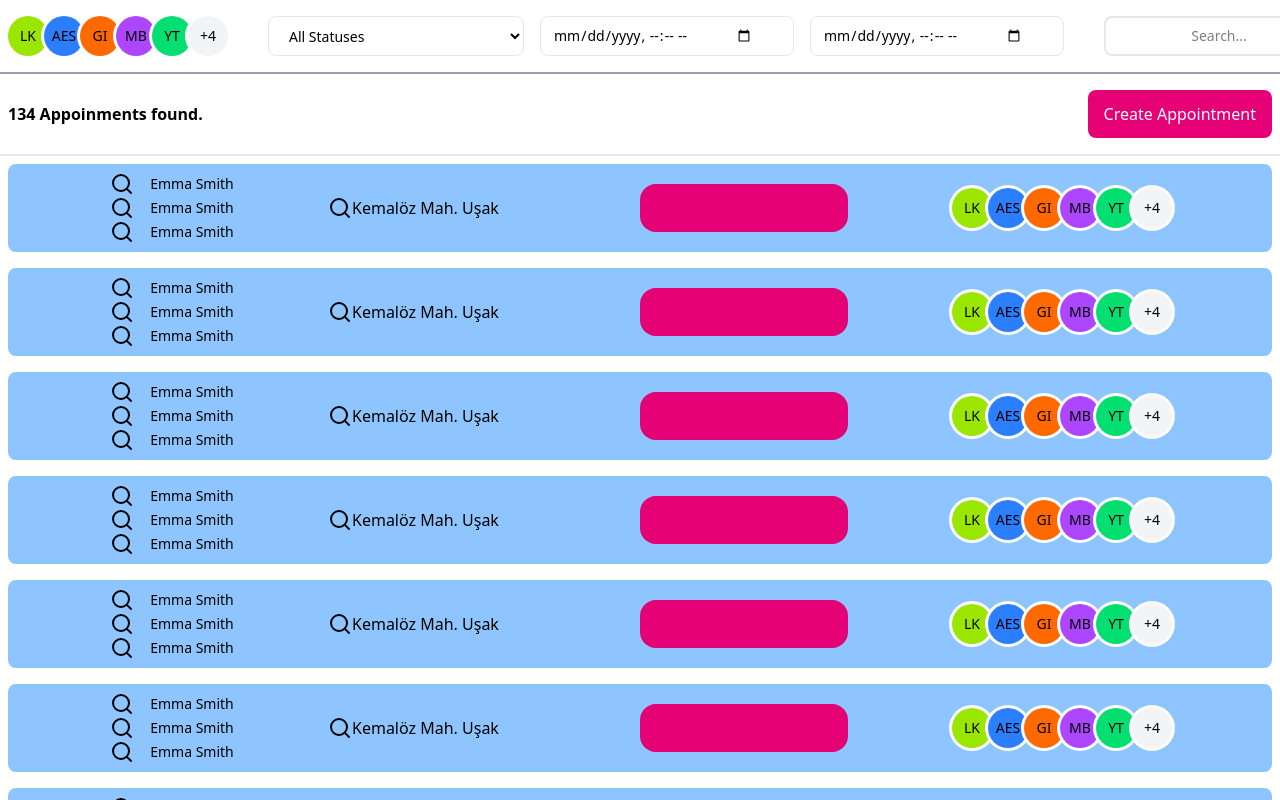
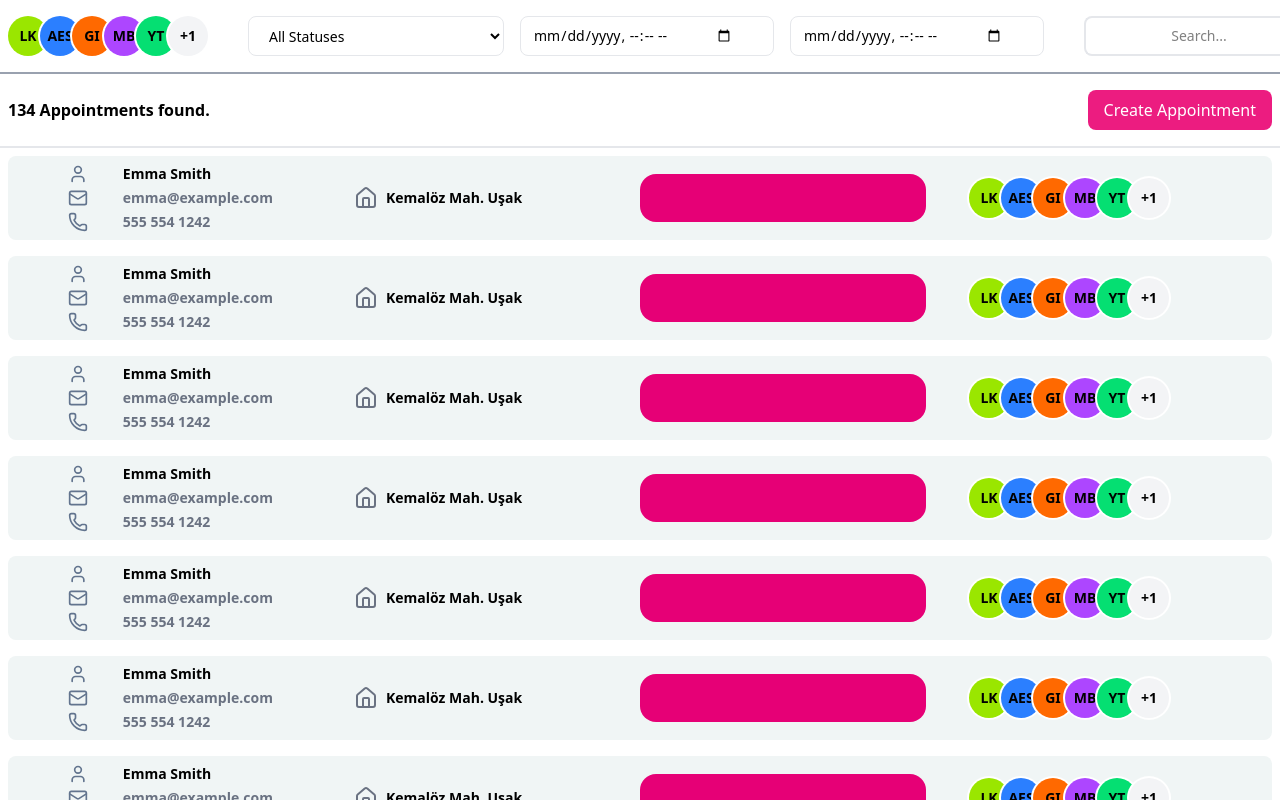
Before and after one commit to eltarkan/Real-Estate-Booking-UI, a Vue app: page / in a window 1280 px wide. Shown: the top 800 px of the page. Built offline with nearby package versions, Linux system fonts and the light colour scheme; the HTML template or start-up script is replaced by a standard one.

Commit message:
feat: working on atomic design

```diff
--- a/src/App.vue
+++ b/src/App.vue
@@ -3,39 +3,59 @@
     <Navbar />
 
     <div class="flex flex-col">
-      <div class="flex flex-row items-center justify-between px-2 py-4 border-b-2 border-gray-200">
-        <span class="font-bold text-md">134 Appoinments found.</span>
-        <button class="text-white bg-pink-600 p-3 px-4 rounded-lg">Create Appointment</button>
-      </div>
+      <AppointmentDetailBar
+        title="134 Appointments found."
+        button-text="Create Appointment"
+        button-variant="primary"
+        button-size="md"
+      />
 
       <div class="flex flex-col">
 
 
         <div class="flex flex-col gap-4 p-2">
 
-          <div v-for="i in 10" class="flex flex-row items-center w-full bg-blue-300  rounded-lg p-2">
+          <div v-for="i in 10" class="flex flex-row items-center w-full bg-[#F0F5F5]  rounded-lg p-2">
 
-            <div class="flex flex-col w-1/4 items-center justify-start">
-              <div v-for="i in 3" class="flex flex-row gap-4 text-sm items-center justify-center">
-                <div><Search /></div>
-                <div><span>Emma Smith</span></div>
+            <div class="flex flex-row w-11/12 mx-auto items-center justify-center">
+              <div class="flex flex-col w-1/4 gap-y-1">
+                <div class="flex flex-row gap-4 text-sm items-center justify-center">
+                  <div class="w-10"><User size="20" class="text-slate-500 text-sm font-light" /></div>
+                  <div class="w-5/6"><span class="text-md font-semibold">Emma Smith</span></div>
+                </div>
+                <div class="flex flex-row gap-4 text-sm items-center justify-center">
+                  <div class="w-10"><Mail size="20" class="text-slate-500 text-sm font-light" /></div>
+                  <div class="w-5/6"><span class="text-gray-500 font-semibold">emma@example.com</span></div>
+                </div>
+                <div class="flex flex-row gap-4 text-sm items-center justify-center">
+                  <div class="w-10"><Phone size="20" class="text-slate-500 text-sm font-light" /></div>
+                  <div class="w-5/6"><span class="text-gray-500 font-semibold">555 554 1242</span></div>
+                </div>
               </div>
-            </div>
 
-            <div class="flex flex-row w-1/4">
-              <Search /> Kemalöz Mah. Uşak
-            </div>
+              <div class="flex flex-row w-1/4 items-center justify-start gap-2">
+                <House class="text-gray-500" /> <span class="text-sm font-bold">Kemalöz Mah. Uşak</span>
+              </div>
 
-            <div class="flex flex-col w-1/4">
-
-              <div class=" w-2/3 p-6 bg-pink-600 rounded-2xl"></div>
-
-            </div>
+              <div class="flex flex-col w-1/4">
+                <div class=" w-full p-6 bg-pink-600 rounded-2xl"></div>
+              </div>
 
 
-            <div class="flex flex-col w-1/4">
+              <div class="flex flex-col w-1/4 items-center justify-center">
 
-              <UserPop />
+                <AvatarGroup
+                  :items="users"
+                  size="md"
+                  :max="5"
+                  overlap="-space-x-2"
+                  :ring="true"
+                  ring-color="ring-white"
+                  avatar-class=""
+                  counter-bg-class="bg-gray-100"
+                  counter-text-class="text-black"
+                />
+              </div>
             </div>
 
           </div>
@@ -52,10 +72,14 @@
 </template>
 
 <script setup>
-import { Search } from 'lucide-vue-next'
+import { User, Mail, Phone, House } from 'lucide-vue-next'
 
 import Navbar from '@/components/Navbar.vue'
-import UserPop from '@/components/UserPop.vue'
+import AvatarGroup from '@/components/molecules/AvatarGroup.vue'
+import { UserPopData } from '@/helpers/dummy.js'
+import AppointmentDetailBar from '@/components/molecules/AppointmentDetailBar.vue'
+
+const users = UserPopData
 
 </script>
 
--- a/src/components/Navbar.vue
+++ b/src/components/Navbar.vue
@@ -1,7 +1,17 @@
 <template>
   <div class="flex flex-row w-full px-2 py-4 border-b-2 border-gray-400">
 
-    <UserPop />
+    <AvatarGroup
+      :items="users"
+      size="md"
+      :max="5"
+      overlap="-space-x-2"
+      :ring="true"
+      ring-color="ring-white"
+      avatar-class=""
+      counter-bg-class="bg-gray-100"
+      counter-text-class="text-black"
+    />
 
     <div class="flex flex-row gap-4 w-full px-10">
       <select class="border-gray-200 border-1 rounded-lg px-4 py-2 text-sm w-64 focus:outline-0">
@@ -39,6 +49,9 @@
 </template>
 <script setup lang="ts">
 import { Search } from 'lucide-vue-next'
-import UserPop from './UserPop.vue'
+import AvatarGroup from '@/components/molecules/AvatarGroup.vue'
+import { UserPopData } from '@/helpers/dummy.ts'
+
+const users = UserPopData
 
 </script>
--- a/src/components/UserPop.vue
+++ /dev/null
@@ -1,23 +0,0 @@
-<template>
-  <div class="flex -space-x-1">
-    <div
-      v-for="(user, index) in users"
-      :key="index"
-      class="flex items-center justify-center rounded-full h-10 w-10 ring-3 ring-white"
-      :class="user.bg"
-    >
-      <span class="text-black text-sm">{{ user.initials }}</span>
-    </div>
-  </div>
-</template>
-
-<script setup>
-const users = [
-  { initials: "LK", bg: "bg-lime-400 text-black" },
-  { initials: "AES", bg: "bg-blue-500" },
-  { initials: "GI", bg: "bg-orange-500" },
-  { initials: "MB", bg: "bg-purple-500" },
-  { initials: "YT", bg: "bg-green-400" },
-  { initials: "+4", bg: "bg-gray-100 text-black" },
-];
-</script>
--- /dev/null
+++ b/src/components/atoms/Avatar.vue
@@ -0,0 +1,41 @@
+<template>
+  <div
+    class="flex items-center justify-center rounded-full ring-1"
+    :class="[
+      sizeClasses,
+      ringClasses,
+      bgClass,
+      textClass,
+      extraClass
+    ]"
+    :title="title"
+  >
+    <slot>{{ initials }}</slot>
+  </div>
+</template>
+
+<script setup>
+import { computed } from 'vue'
+
+const props = defineProps({
+  initials: { type: String, default: '' },
+  size: { type: String, default: 'md' }, // xs|sm|md|lg
+  bgClass: { type: String, default: 'bg-gray-200' },
+  textClass: { type: String, default: 'text-black' },
+  ring: { type: Boolean, default: true },
+  ringColor: { type: String, default: 'ring-white' },
+  extraClass: { type: String, default: '' },
+  title: { type: String, default: '' },
+})
+
+const sizeClasses = computed(() => {
+  switch (props.size) {
+    case 'xs': return 'h-6 w-6 text-[10px] font-semibold'
+    case 'sm': return 'h-8 w-8 text-xs font-semibold'
+    case 'lg': return 'h-12 w-12 text-base font-bold'
+    default:   return 'h-10 w-10 text-sm font-bold'
+  }
+})
+
+const ringClasses = computed(() => props.ring ? `ring-2 ${props.ringColor}` : 'ring-0')
+</script>
--- /dev/null
+++ b/src/components/atoms/Button.vue
@@ -0,0 +1,36 @@
+<template>
+  <button
+    :class="[
+      'rounded-lg font-medium transition',
+      sizeClasses,
+      variantClasses
+    ]"
+  >
+    <slot />
+  </button>
+</template>
+
+<script setup>
+import { computed } from 'vue'
+
+const props = defineProps({
+  variant: { type: String, default: 'primary' },
+  size: { type: String, default: 'md' },
+})
+
+const variantClasses = computed(() => {
+  switch (props.variant) {
+    case 'primary': return 'text-white bg-[#EC1C80] p-3 px-4 rounded-lg'
+    case 'secondary': return 'bg-gray-200 text-gray-700 hover:bg-gray-300'
+    default: return 'bg-gray-100 text-black'
+  }
+})
+
+const sizeClasses = computed(() => {
+  switch (props.size) {
+    case 'sm': return 'px-3 py-1 text-sm'
+    case 'lg': return 'px-6 py-3 text-lg'
+    default: return 'px-4 py-2 text-md'
+  }
+})
+</script>
--- /dev/null
+++ b/src/components/molecules/AppointmentDetailBar.vue
@@ -0,0 +1,21 @@
+<template>
+  <div class="flex flex-row items-center justify-between px-2 py-4 border-b-2 border-gray-200">
+    <span class="font-bold text-md">
+      {{ title }}
+    </span>
+    <Button :variant="buttonVariant" :size="buttonSize">
+      {{ buttonText }}
+    </Button>
+  </div>
+</template>
+
+<script setup>
+import Button from '@/components/atoms/Button.vue'
+
+const props = defineProps({
+  title: { type: String, default: '' },
+  buttonText: { type: String, default: 'Click' },
+  buttonVariant: { type: String, default: 'primary' },
+  buttonSize: { type: String, default: 'md' },
+})
+</script>
--- /dev/null
+++ b/src/components/molecules/AvatarGroup.vue
@@ -0,0 +1,60 @@
+<template>
+  <div :class="['flex', overlapClass]">
+    <Avatar
+      v-for="(u, idx) in visibleItems"
+      :key="idx"
+      :initials="u.initials"
+      :bg-class="u.bg ?? 'bg-gray-200'"
+      :text-class="u.text ?? 'text-black'"
+      :size="size"
+      :ring="ring"
+      :ring-color="ringColor"
+      :extra-class="avatarClass"
+      :title="u.title ?? u.initials"
+    />
+    <Avatar
+      v-if="hiddenCount > 0 && showCounter"
+      :initials="`+${hiddenCount}`"
+      :bg-class="counterBgClass"
+      :text-class="counterTextClass"
+      :size="size"
+      :ring="ring"
+      :ring-color="ringColor"
+      :extra-class="avatarClass"
+      title="More"
+    />
+  </div>
+</template>
+
+<script setup>
+import { computed } from 'vue'
+import Avatar from '@/components/atoms/Avatar.vue'
+
+const props = defineProps({
+  items: {
+    type: Array,
+    default: () => [], // [{ initials, bg, text, title }]
+  },
+  size: { type: String, default: 'md' },          // xs|sm|md|lg
+  max: { type: Number, default: 0 },              // 0 = no limit
+  showCounter: { type: Boolean, default: true },
+  overlap: { type: String, default: '-space-x-3' }, // Tailwind overlap class
+  ring: { type: Boolean, default: true },
+  ringColor: { type: String, default: 'ring-white' },
+  avatarClass: { type: String, default: '' },     // extra utility for every avatar
+  counterBgClass: { type: String, default: 'bg-gray-100' },
+  counterTextClass: { type: String, default: 'text-black' },
+})
+
+const overlapClass = computed(() => props.overlap)
+
+const visibleItems = computed(() => {
+  if (!props.max || props.items.length <= props.max) return props.items
+  return props.items.slice(0, props.max)
+})
+
+const hiddenCount = computed(() => {
+  if (!props.max) return 0
+  return Math.max(props.items.length - props.max, 0)
+})
+</script>
--- /dev/null
+++ b/src/helpers/dummy.ts
@@ -0,0 +1,8 @@
+export const UserPopData = [
+  { initials: "LK", bg: "bg-lime-400 text-black" },
+  { initials: "AES", bg: "bg-blue-500" },
+  { initials: "GI", bg: "bg-orange-500" },
+  { initials: "MB", bg: "bg-purple-500" },
+  { initials: "YT", bg: "bg-green-400" },
+  { initials: "+4", bg: "bg-gray-100 text-black" },
+];
```
